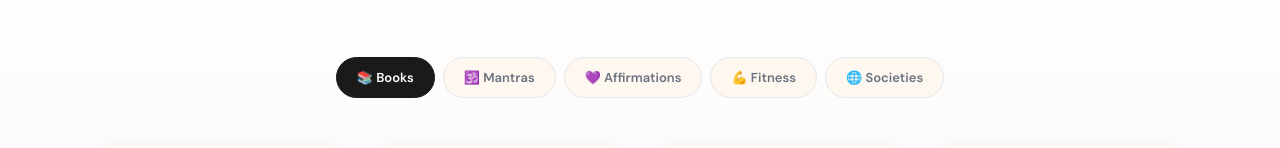
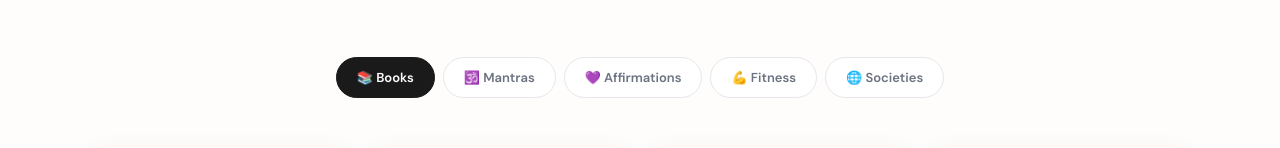
Before and after one commit to AayushiMohan/LifeTrack-For-Mental-Wellbeing, a plain HTML site: page dist/index.html in a window 1280 px wide. Shown: the part 1068-1216 px from the top of the page. Drawn offline with nearby package versions, Linux system fonts and the light colour scheme.

Commit message:
Update index.html

```diff
--- a/dist/index.html
+++ b/dist/index.html
@@ -713,7 +713,7 @@
     }
     /* ── RESOURCES SECTION ── */
 .resources-section {
-  background: linear-gradient(180deg, #ffffff 0%, var(--cream) 100%);
+  background: rgba(255,255,255,0.8);
   padding: 100px 40px;
 }
 
@@ -730,7 +730,7 @@
   padding: 10px 20px;
   border-radius: 100px;
   border: 1.5px solid #e5e7eb;
-  background: rgba(244, 194, 119, 0.08);
+  background: white;
   color: var(--muted);
   font-family: 'DM Sans', sans-serif;
   font-size: 13px;
```
